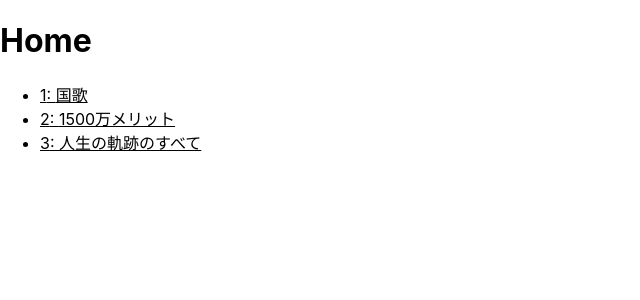
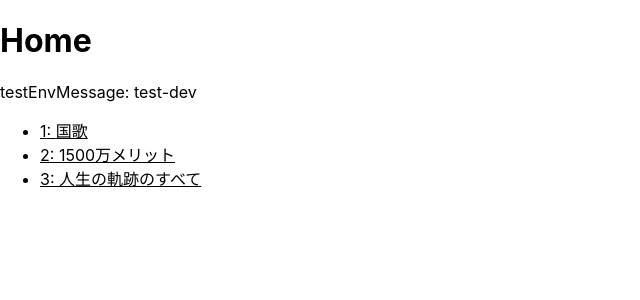
Before and after one commit to yoshiishunichi/next-firebase-sample, a Next.js app: page / in a window 1280 px wide. Shown: the top 300 px of the page, without its empty margins (0-640 px from the left). Built offline with nearby package versions, Linux system fonts and the light colour scheme.

Commit message:
:sparkles: api との接続と環境変数の設定完了

```diff
--- /dev/null
+++ b/src/config/index.ts
@@ -0,0 +1,2 @@
+export const baseUrl = process.env.BASR_URL || "";
+export const testEnvMessage = process.env.NEXT_PUBLIC_TEST || "";
--- a/src/pages/index.tsx
+++ b/src/pages/index.tsx
@@ -1,6 +1,7 @@
+import ky from "ky";
 import Link from "next/link";
 
-import { stories } from "static-data";
+import { baseUrl, testEnvMessage } from "config";
 import { Story } from "types";
 
 import type { GetStaticProps, NextPage } from "next";
@@ -13,6 +14,7 @@ const Home: NextPage<HomeProps> = ({ stories }) => {
   return (
     <div>
       <h1>Home</h1>
+      <p>testEnvMessage: {testEnvMessage}</p>
       <ul>
         {stories.map((story) => (
           <li key={story.id}>
@@ -27,8 +29,8 @@ const Home: NextPage<HomeProps> = ({ stories }) => {
 };
 
 export const getStaticProps: GetStaticProps<HomeProps> = async () => {
-  // const res = await ky.get(`${baseUrl}/api/stories`);
-  // const stories = await res.json<Story[]>();
+  const res = await ky.get(`${baseUrl}/api/stories`);
+  const stories = await res.json<Story[]>();
   return {
     props: {
       stories,
```
Also changed, not shown: src/pages/stories/[id].tsx (+11 -3 lines), 2 other files (tests, documents, lock files or other folders).
